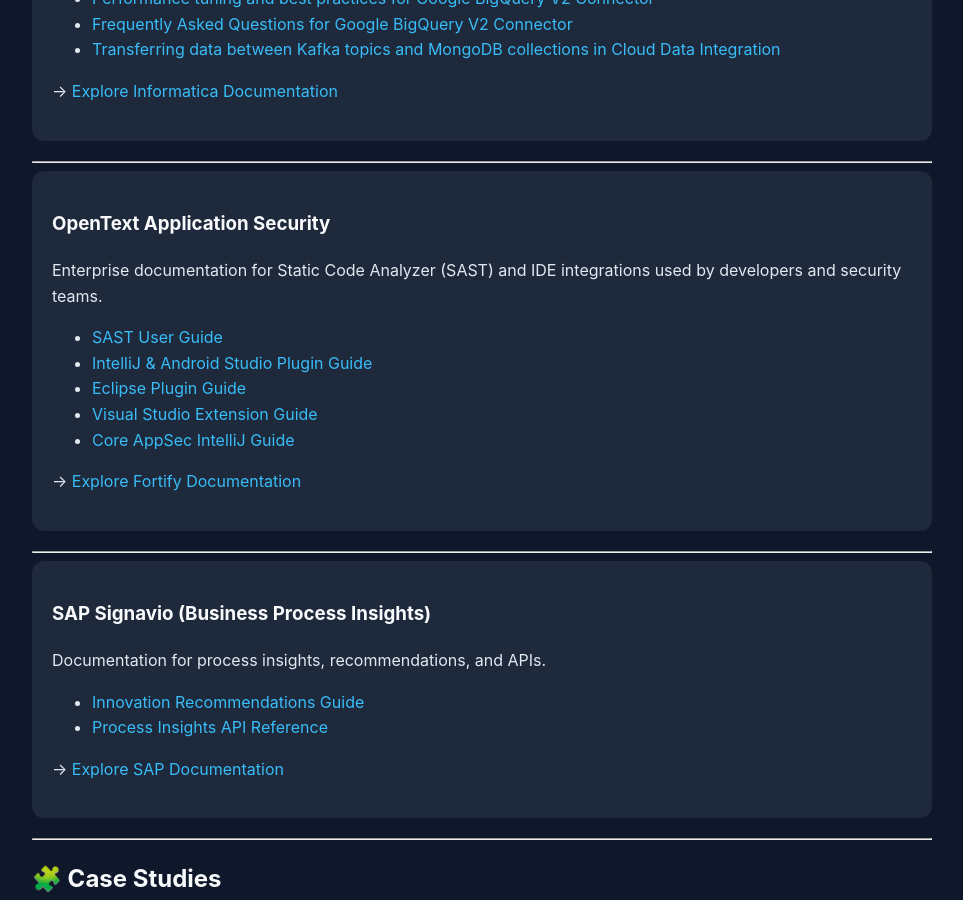
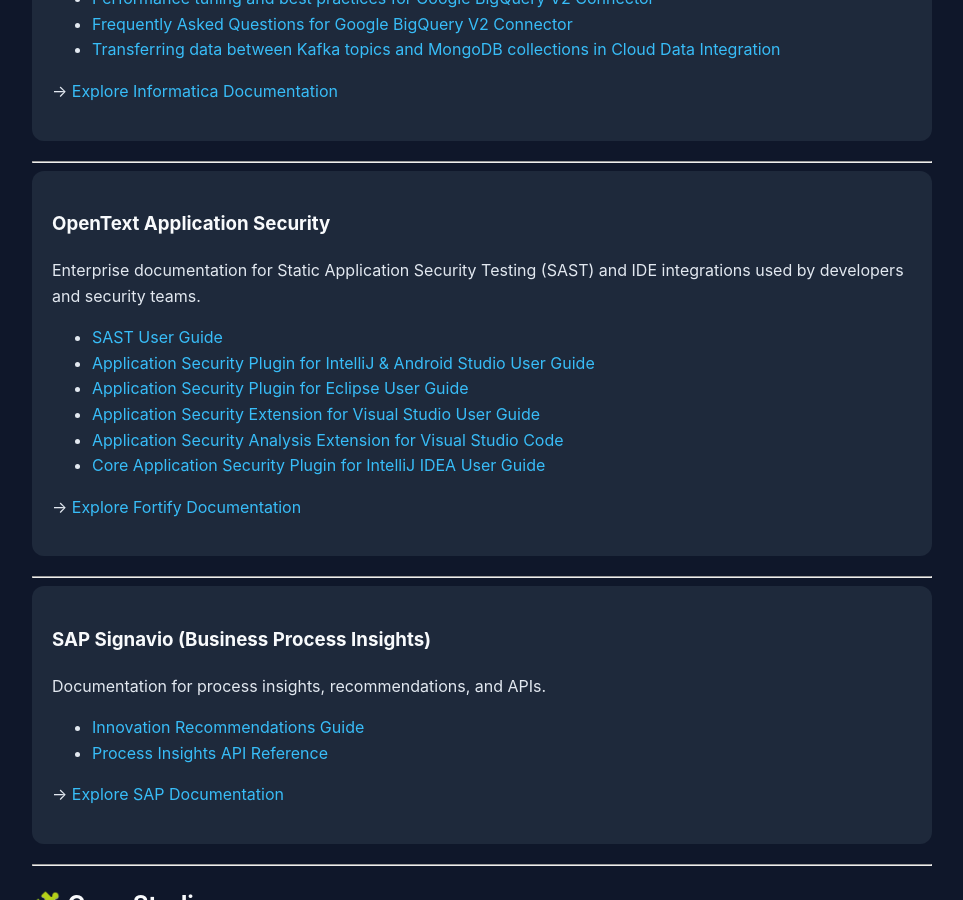
Before and after one commit to anupamsanu94/anupam-nayak-portfolio, a Jekyll site: the page built from index.md, in a window 1280 px wide and 900 px high, scrolled down 870 px. Shown: the whole window, without its empty margins (158-1121 px from the left). Built offline with Jekyll 4.4.1, drawn with Linux system fonts in a browser that asks for light colours.

Commit message:
Update index.md

```diff
--- a/index.md
+++ b/index.md
@@ -46,14 +46,15 @@ title: Anupam Nayak
 
 <h3>OpenText Application Security</h3>
 
-<p>Enterprise documentation for Static Code Analyzer (SAST) and IDE integrations used by developers and security teams.</p>
+<p>Enterprise documentation for Static Application Security Testing (SAST) and IDE integrations used by developers and security teams.</p>
 
 <ul>
   <li><a href="https://www.microfocus.com/documentation/fortify-static-code-analyzer-and-tools/2610/sast-ugd-html-26.1.0/index.html#/home">SAST User Guide</a></li>
-  <li><a href="https://www.microfocus.com/documentation/fortify-static-code-analyzer-and-tools/2540/iap-ugd-html-25.4.0/index.html">IntelliJ & Android Studio Plugin Guide</a></li>
-  <li><a href="https://www.microfocus.com/documentation/fortify-static-code-analyzer-and-tools/2540/ep-ugd-html-25.4.0/index.html">Eclipse Plugin Guide</a></li>
-  <li><a href="https://www.microfocus.com/documentation/fortify-static-code-analyzer-and-tools/2540/vse-ugd-html-25.4.0/index.html">Visual Studio Extension Guide</a></li>
-  <li><a href="https://www.microfocus.com/documentation/fortify-on-demand/intj-254/coreappsec-intellij-ugd-html-25.4/index.html">Core AppSec IntelliJ Guide</a></li>
+  <li><a href="https://www.microfocus.com/documentation/fortify-static-code-analyzer-and-tools/2540/iap-ugd-html-25.4.0/index.html">Application Security Plugin for IntelliJ & Android Studio User Guide</a></li>
+  <li><a href="https://www.microfocus.com/documentation/fortify-static-code-analyzer-and-tools/2540/ep-ugd-html-25.4.0/index.html">Application Security Plugin for Eclipse User Guide</a></li>
+  <li><a href="https://www.microfocus.com/documentation/fortify-static-code-analyzer-and-tools/2540/vse-ugd-html-25.4.0/index.html">Application Security Extension for Visual Studio User Guide</a></li>
+  <li><a href="https://www.microfocus.com/documentation/fortify-visual-studio-code/2540/vscode-ext-ugd-html-25.4.0/index.html">Application Security Analysis Extension for Visual Studio Code</a></li>
+  <li><a href="https://www.microfocus.com/documentation/fortify-on-demand/intj-254/coreappsec-intellij-ugd-html-25.4/index.html">Core Application Security Plugin for IntelliJ IDEA User Guide</a></li>
 </ul>
 
 <p>→ <a href="{{ site.baseurl }}/work/opentext.html">Explore Fortify Documentation</a></p>
```
